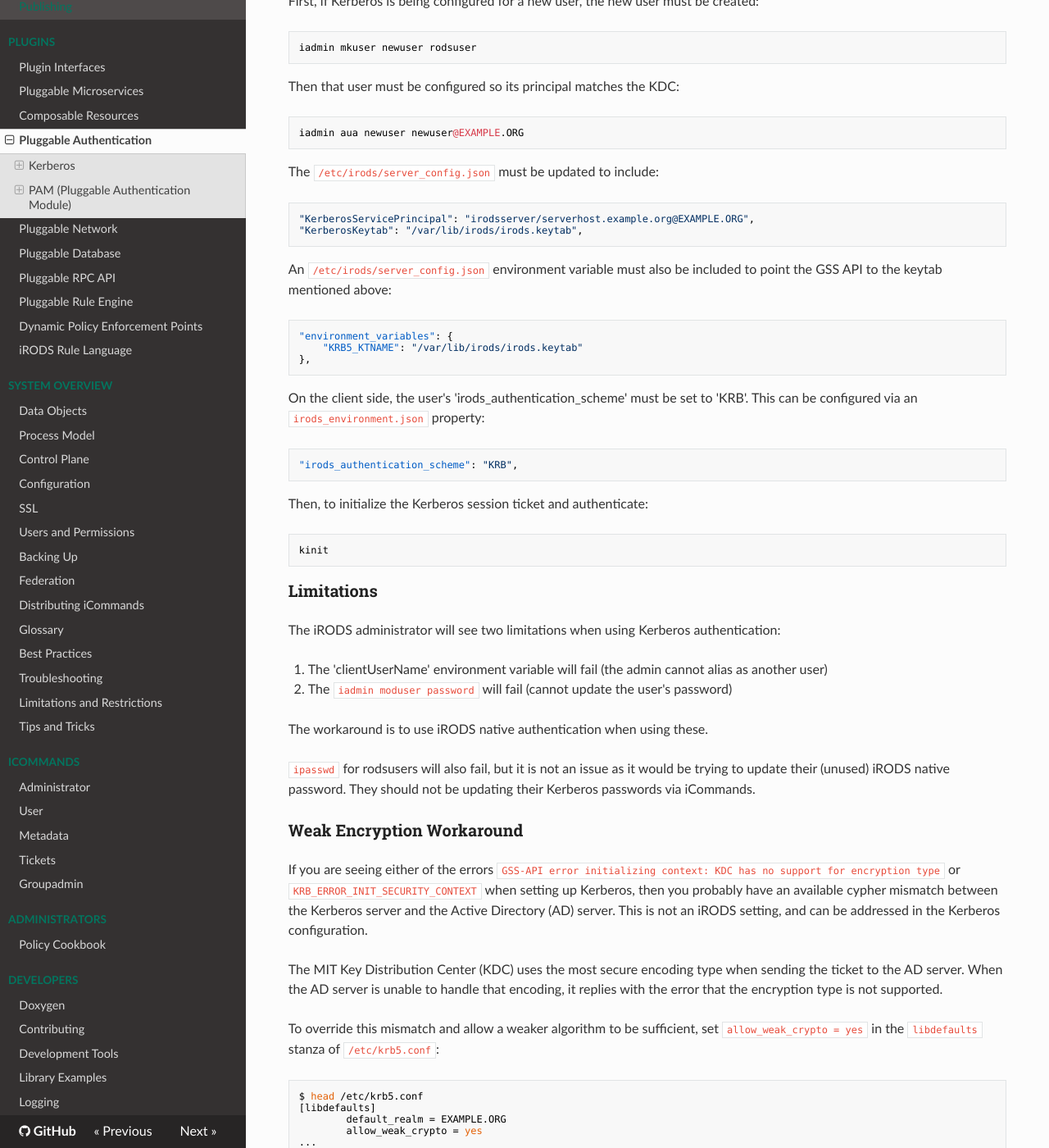
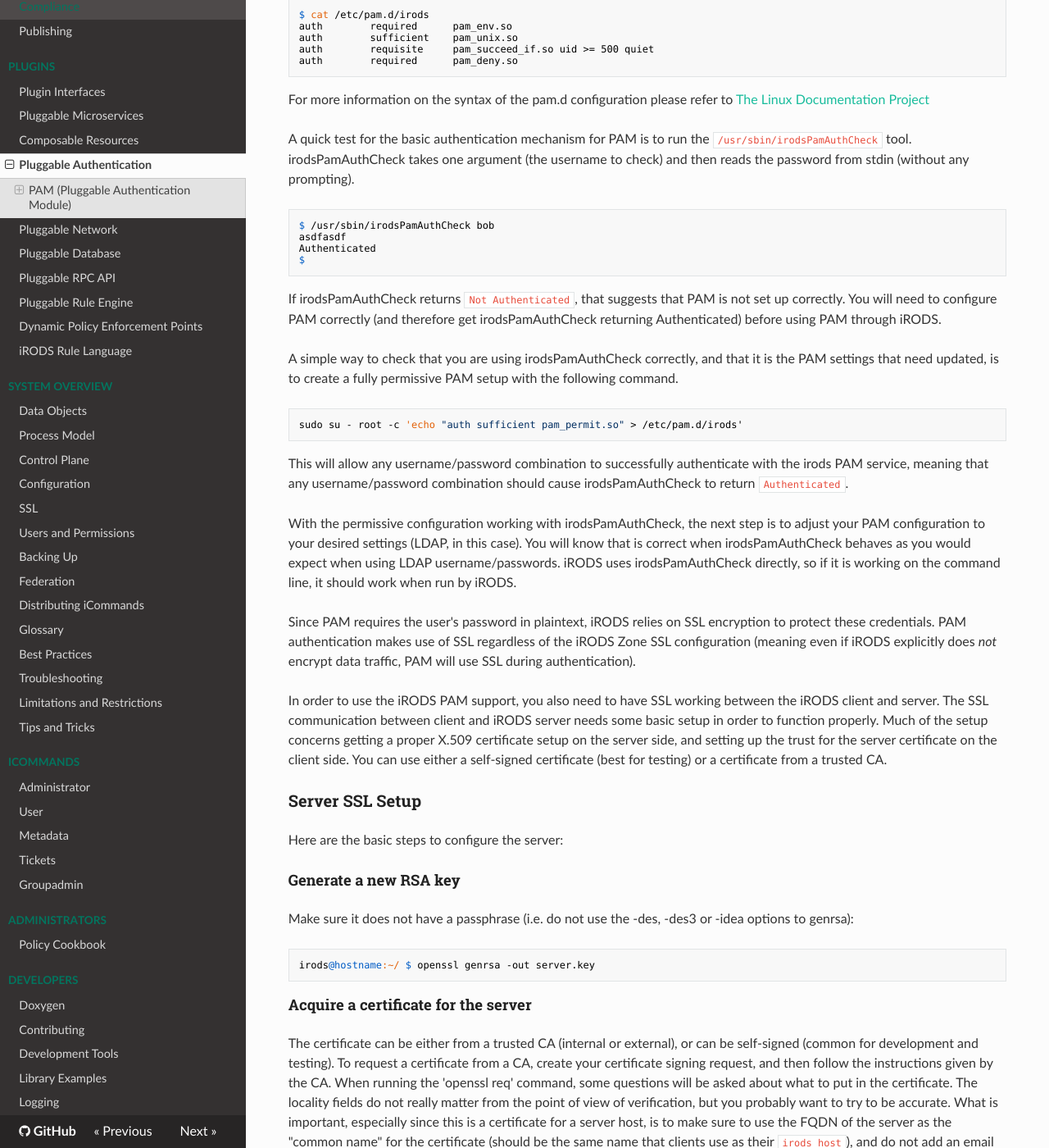
Before and after one commit to irods/irods_docs, an MkDocs documentation site: the page built from docs/plugins/pluggable_authentication.md, in a window 1280 px wide and 1400 px high, scrolled down 1041 px. Shown: the whole window at 82% size. Built offline with MkDocs 1.6.1, drawn with Linux system fonts in a browser that asks for light colours; nearby versions of some CDN libraries; some of the changed text lies outside the part shown.

Commit message:
[irods/irods#7357] Pluggable Authentication: Remove Kerberos

```diff
--- a/docs/plugins/pluggable_authentication.md
+++ b/docs/plugins/pluggable_authentication.md
@@ -5,97 +5,6 @@ The authentication methods are now contained in plugins.  By default, similar to
 By default, iRODS uses a secure password system for user authentication.  The user passwords are scrambled and stored in the iCAT database.  Additionally, iRODS supports user authentication via PAM (Pluggable Authentication Modules), which can be configured to support many things, including the LDAP or Active Directory (AD) authentication systems.  PAM and SSL have been configured 'available' out of the box with iRODS, but there is still some setup required to configure an installation to communicate with your external authentication server of choice.
 
 The iRODS administrator can 'force' a particular authentication scheme for a rodsuser by 'blanking' the native password for the rodsuser.  There is currently no way to signal to a particular login attempt that it is using an incorrect scheme ([GitHub Issue #2005](https://github.com/irods/irods/issues/2005)).
-
-## Kerberos
-
-Kerberos setup in iRODS 4.0+ has been greatly simplified.  The functionality itself is provided by the [Kerberos authentication plugin](https://github.com/irods/irods_auth_plugin_kerberos).
-
-### Kerberos Configuration
-
-Configuration of a Kerberos server for authentication is out of scope for this document, but consists of the following four main steps:
-
-1. Set up Kerberos (Key Distribution Center (KDC) and Kerberos Admin Server)
-2. Confirm the (default) irods service account has a service principal in KDC (with the hostname of the rodsServer) (e.g. irodsserver/serverhost.example.org@EXAMPLE.ORG)
-3. Confirm the local system account for client "newuser" has principal in KDC (e.g. newuser@EXAMPLE.ORG)
-4. Create an appropriate keytab entry (adding to an existing file or creating a new one)
-
-A new keytab file can be created with the following command:
-
-~~~
-kadmin ktadd -k /var/lib/irods/irods.keytab irodsserver/serverhost.example.org@EXAMPLE.ORG
-~~~
-
-### iRODS Configuration
-
-Configuring iRODS to authenticate via Kerberos requires a few simple steps.
-
-First, if Kerberos is being configured for a new user, the new user must be created:
-
-~~~
-iadmin mkuser newuser rodsuser
-~~~
-
-Then that user must be configured so its principal matches the KDC:
-
-~~~
-iadmin aua newuser newuser@EXAMPLE.ORG
-~~~
-
-The `/etc/irods/server_config.json` must be updated to include:
-
-~~~
-"KerberosServicePrincipal": "irodsserver/serverhost.example.org@EXAMPLE.ORG",
-"KerberosKeytab": "/var/lib/irods/irods.keytab",
-~~~
-
-An `/etc/irods/server_config.json` environment variable must also be included to point the GSS API to the keytab mentioned above:
-
-~~~
-"environment_variables": {
-    "KRB5_KTNAME": "/var/lib/irods/irods.keytab"
-},
-~~~
-
-On the client side, the user's 'irods_authentication_scheme' must be set to 'KRB'.  This can be configured via an `irods_environment.json` property:
-
-~~~
-"irods_authentication_scheme": "KRB",
-~~~
-
-Then, to initialize the Kerberos session ticket and authenticate:
-
-~~~
-kinit
-~~~
-
-### Limitations
-
-The iRODS administrator will see two limitations when using Kerberos authentication:
-
-1. The 'clientUserName' environment variable will fail (the admin cannot alias as another user)
-2. The `iadmin moduser password` will fail (cannot update the user's password)
-
-The workaround is to use iRODS native authentication when using these.
-
-`ipasswd` for rodsusers will also fail, but it is not an issue as it would be trying to update their (unused) iRODS native password.  They should not be updating their Kerberos passwords via iCommands.
-
-### Weak Encryption Workaround
-
-If you are seeing either of the errors `GSS-API error initializing context: KDC has no support for encryption type` or `KRB_ERROR_INIT_SECURITY_CONTEXT` when setting up Kerberos, then you probably have an available cypher mismatch between the Kerberos server and the Active Directory (AD) server.  This is not an iRODS setting, and can be addressed in the Kerberos configuration.
-
-The MIT Key Distribution Center (KDC) uses the most secure encoding type when sending the ticket to the AD server. When the AD server is unable to handle that encoding, it replies with the error that the encryption type is not supported.
-
-To override this mismatch and allow a weaker algorithm to be sufficient, set `allow_weak_crypto = yes` in the `libdefaults` stanza of `/etc/krb5.conf`:
-
-~~~
-$ head /etc/krb5.conf
-[libdefaults]
-        default_realm = EXAMPLE.ORG
-        allow_weak_crypto = yes
-...
-~~~
-
-This will allow the Kerberos handshake to succeed, which allows the iRODS connection to continue.
 
 ## PAM (Pluggable Authentication Module)
 
@@ -109,7 +18,7 @@ irods@hostname:~/ $ iadmin mkuser newuser rodsuser
 
 If the user's credentials will be exclusively authenticated with PAM, a password need not be assigned.
 
-For PAM Authentication, the iRODS user selects the new iRODS PAM authentication choice (instead of Native, or Kerberos) via an `irods_environment.json` property:
+For PAM Authentication, the iRODS user selects the new iRODS PAM authentication choice (instead of Native) via an `irods_environment.json` property:
 
 ~~~
 "irods_authentication_scheme": "pam_password",
```
Also changed, not shown: docs/system_overview/glossary.md (+1 -1 lines).
